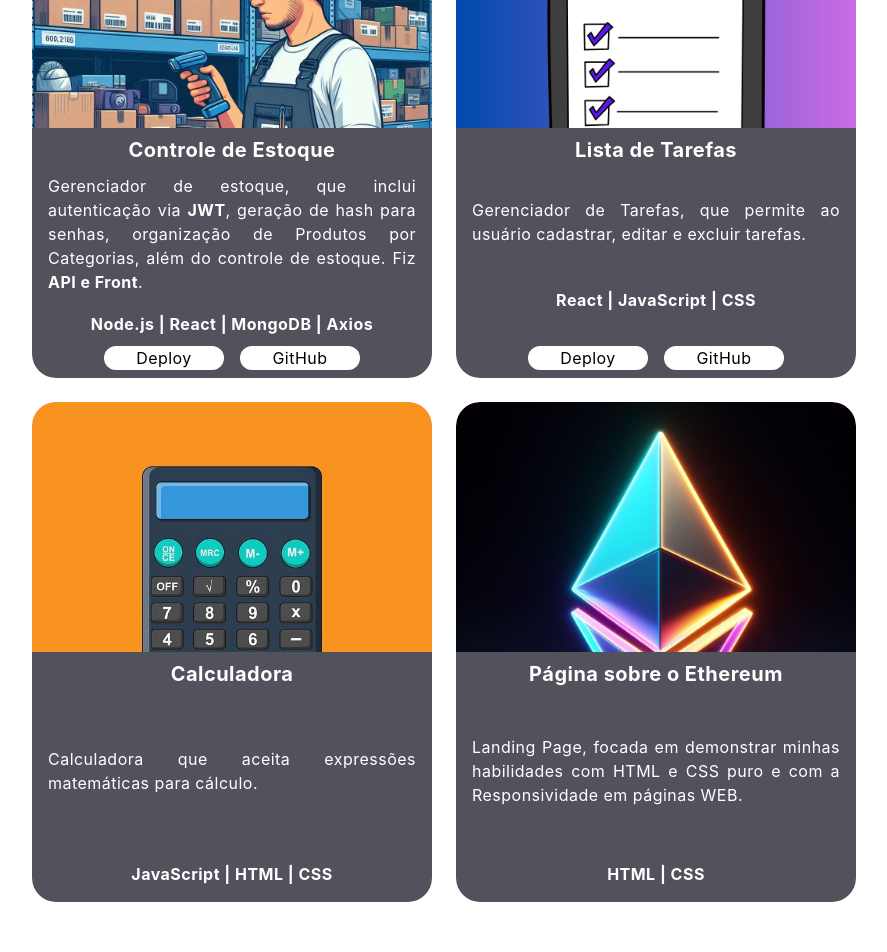
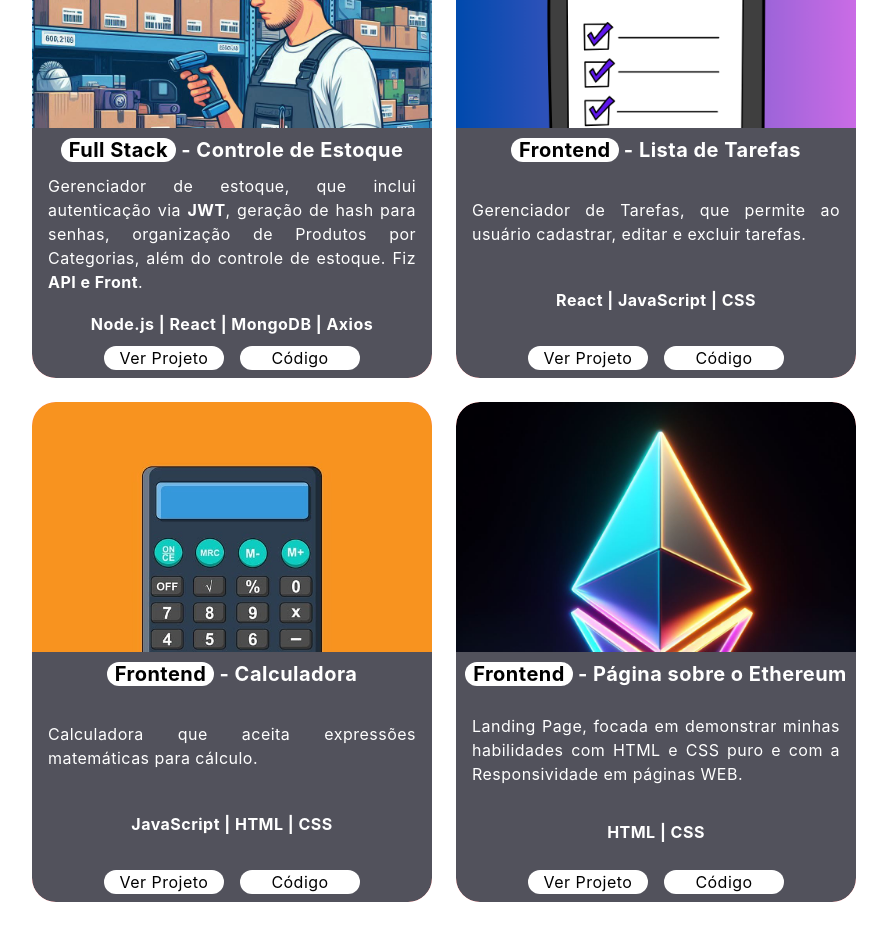
Before and after one commit to Gabriel-Sales-Mendonca/portfolio, a Next.js app: page / in a window 1280 px wide. Shown: the part 1060-2012 px from the top of the page, without its empty margins (196-1083 px from the left). Built offline with nearby package versions, Linux system fonts and the light colour scheme.

Commit message:
refactor(projects): renomeei o as botoes que levaram o usuário ate o deploy e até o GitHub, além de especificar se o projeto é full stack, fron ou back

```diff
--- a/src/app/globals.css
+++ b/src/app/globals.css
@@ -27,11 +27,11 @@ body {
 }
 
 .image-projects {
-  @apply h-[50%]
+  @apply h-[50%] cursor-pointer overflow-hidden
 }
 
 .image-projects > img {
-  @apply rounded-t-3xl
+  @apply rounded-t-3xl hover:brightness-125
 }
 
 .desc-projects {
@@ -42,12 +42,20 @@ body {
   @apply text-xl font-bold
 }
 
+.desc-projects > h3 > span {
+  @apply bg-white text-black px-2 rounded-xl
+}
+
 .desc-projects > p {
   @apply text-base m-2 text-justify
 }
 
 .desc-projects > span {
   @apply text-base font-bold m-2
+}
+
+.desc-projects button {
+  @apply bg-white rounded-xl w-30 cursor-pointer text-black hover:bg-blue-700 hover:text-white
 }
 
 .section-technologies > * {
--- a/src/app/page.tsx
+++ b/src/app/page.tsx
@@ -83,17 +83,20 @@ export default function Home() {
 
         <div className="section-projects text-black w-full px-[8%] flex flex-grow flex-wrap justify-center items-center">
           <div>
-            <div className="image-projects">
+            <div className="image-projects relative group">
               <Image src={ControlaEstoqueImage} alt="Projeto Controla Estoque" />
             </div>
             <div className="desc-projects">
-              <h3>Controle de Estoque</h3>
+              <h3><span>Full Stack</span> - Controle de Estoque</h3>
+
               <p>Gerenciador de estoque, que inclui autenticação via <span className="font-bold">JWT</span>, geração de hash para senhas, organização de Produtos por Categorias, além do controle de estoque. Fiz <span className="font-bold">API e Front</span>.</p>
+
               <span>Node.js | React | MongoDB | Axios</span>
+
               <div className="flex justify-center">
-              <button className="bg-white rounded-xl w-30 cursor-pointer text-black hover:bg-blue-700 hover:text-white mr-2">Deploy</button>
-              <button className="bg-white rounded-xl w-30 cursor-pointer text-black hover:bg-blue-700 hover:text-white ml-2">GitHub</button>
-            </div>
+                <button className="mr-2">Ver Projeto</button>
+                <button className="ml-2">Código</button>
+              </div>
             </div>
           </div>
           <div>
@@ -101,13 +104,16 @@ export default function Home() {
               <Image src={ListaDeTarefasImage} alt="Projeto Lista de Tarefas" />
             </div>
             <div className="desc-projects">
-              <h3>Lista de Tarefas</h3>
+              <h3><span>Frontend</span> - Lista de Tarefas</h3>
+
               <p className="">Gerenciador de Tarefas, que permite ao usuário cadastrar, editar e excluir tarefas.</p>
+
               <span>React | JavaScript | CSS</span>
+
               <div className="flex justify-center text-black">
-              <button className="bg-white rounded-xl w-30 cursor-pointer hover:bg-blue-700 hover:text-white mr-2">Deploy</button>
-              <button className="bg-white rounded-xl w-30 cursor-pointer hover:bg-blue-700 hover:text-white ml-2">GitHub</button>
-            </div>
+                <button className="mr-2">Ver Projeto</button>
+                <button className="ml-2">Código</button>
+              </div>
             </div>
           </div>
           <div>
@@ -115,9 +121,16 @@ export default function Home() {
               <Image src={CalculadoraImage} alt="Projeto Calculadora" />
             </div>
             <div className="desc-projects">
-              <h3>Calculadora</h3>
+              <h3><span>Frontend</span> - Calculadora</h3>
+
               <p className="">Calculadora que aceita expressões matemáticas para cálculo.</p>
+
               <span>JavaScript | HTML | CSS</span>
+
+              <div className="flex justify-center">
+                <button className="mr-2">Ver Projeto</button>
+                <button className="ml-2">Código</button>
+              </div>
             </div>
           </div>
           <div>
@@ -125,9 +138,16 @@ export default function Home() {
               <Image src={EthereumImage} alt="Projeto Página sobre o Ethereum" />
             </div>
             <div className="desc-projects">
-              <h3>Página sobre o Ethereum</h3>
+              <h3><span>Frontend</span> - Página sobre o Ethereum</h3>
+
               <p className="">Landing Page, focada em demonstrar minhas habilidades com HTML e CSS puro e com a Responsividade em páginas WEB.</p>
+
               <span>HTML | CSS</span>
+
+              <div className="flex justify-center">
+                <button className="mr-2">Ver Projeto</button>
+                <button className="ml-2">Código</button>
+              </div>
             </div>
           </div>
 
```
